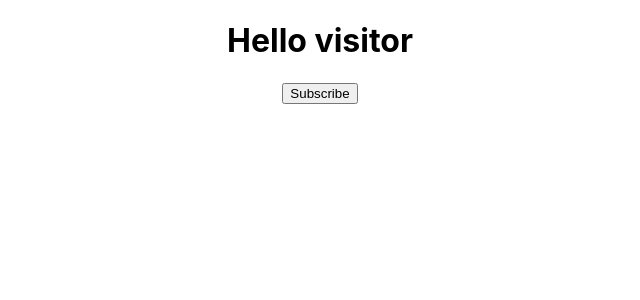
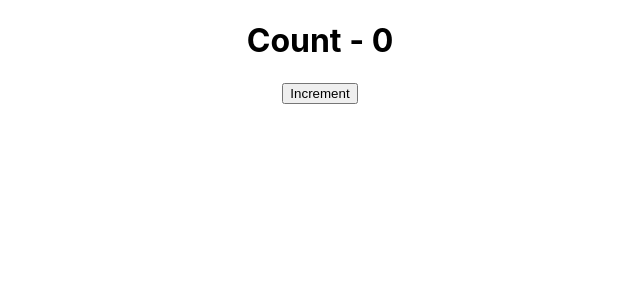
Before and after one commit to gauravgunjal71/react-practice, a React (Create React App) app in the folder react-app/: page / in a window 1280 px wide. Shown: the top 300 px of the page, without its empty margins (320-960 px from the left). Built offline with nearby package versions, Linux system fonts and the light colour scheme.

Commit message:
Counter - setState

```diff
--- a/react-app/src/App.js
+++ b/react-app/src/App.js
@@ -3,13 +3,14 @@
 import Greet from './components/Greet';
 import Welcome from './components/Welcome';
 import Message from './components/Message';
+import Counter from './components/Counter';
 
 function App() {
   return (
     <div className="App">
       {/* <Greet name="Gaurav"></Greet>
       <Welcome name="Gaurav"></Welcome> */}
-      <Message></Message>
+      <Counter></Counter>
     </div>
   );
 }
--- /dev/null
+++ b/react-app/src/components/Counter.js
@@ -0,0 +1,29 @@
+import React, { Component } from 'react'
+
+export class Counter extends Component {
+
+    constructor(props) {
+      super(props)
+
+      this.state = {
+         count: 0
+      }
+    }
+
+    changeCount(){
+        this.setState({
+            count: this.state.count+1
+        })
+    }
+
+  render() {
+    return (
+      <div>
+        <h1>Count - {this.state.count}</h1>
+        <button onClick={() => {this.changeCount()}}>Increment</button>
+      </div>
+    )
+  }
+}
+
+export default Counter
```
